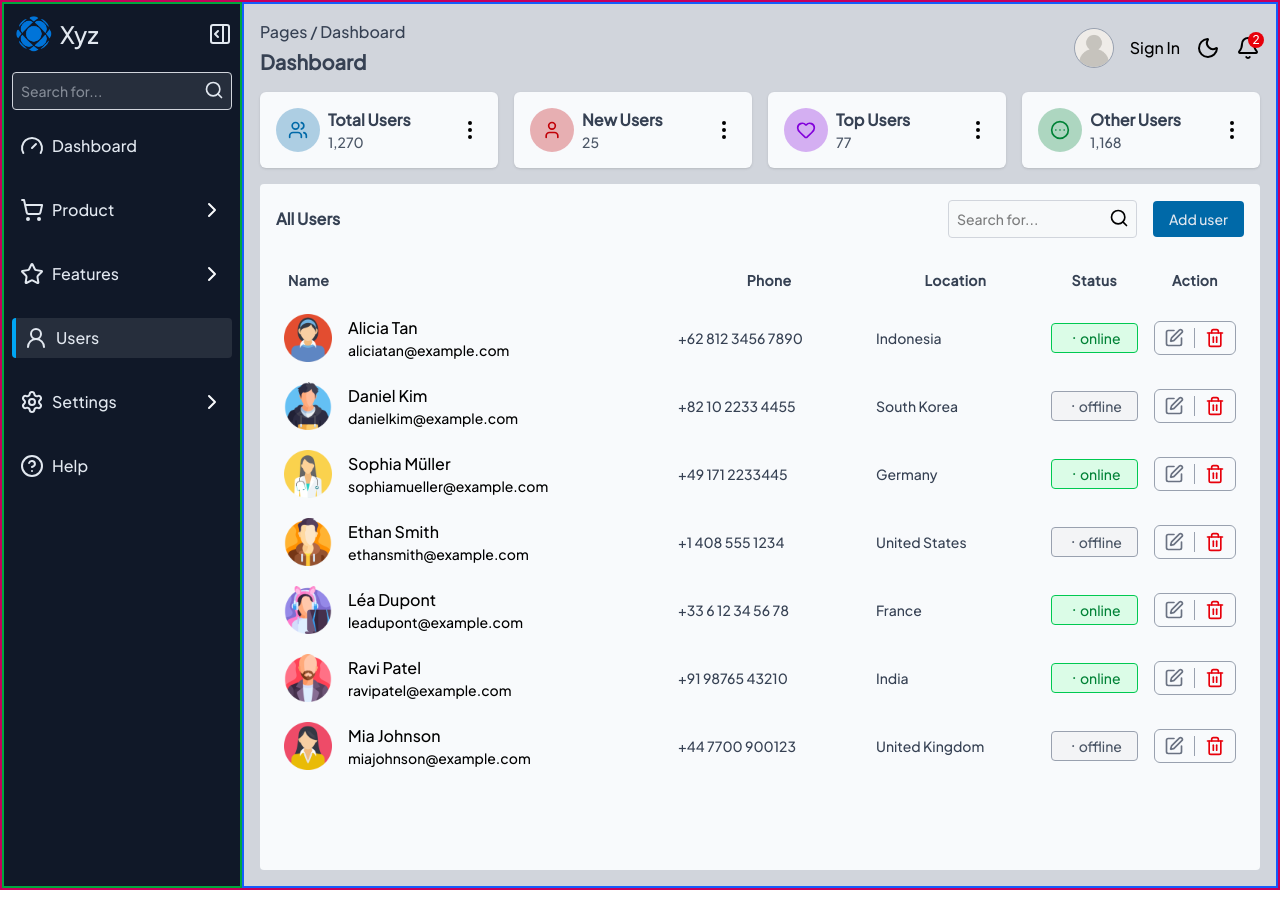
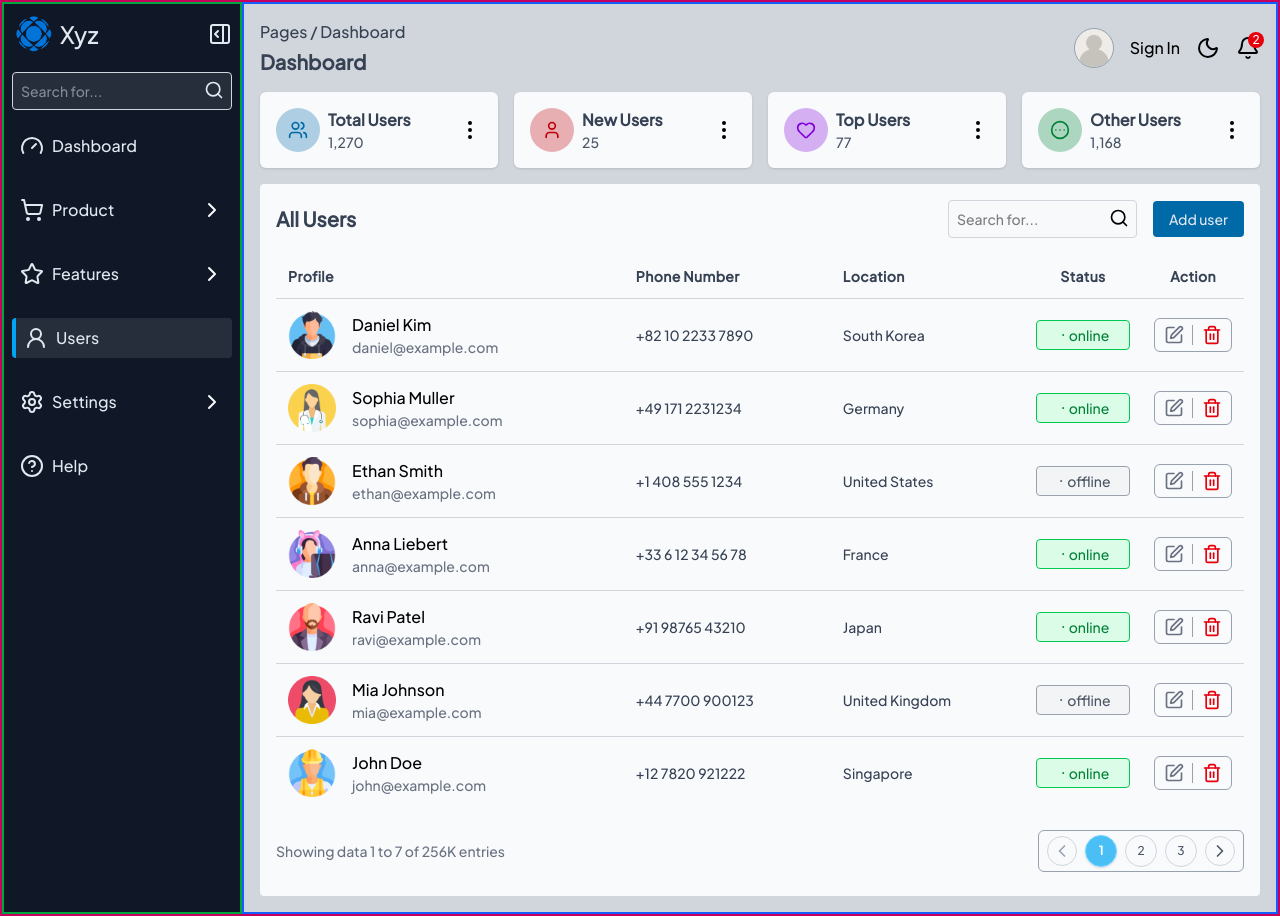
Before and after one commit to RaihanHafiz27/Dashboard, a Next.js app: page /dashboard/users in a window 1280 px wide. Before the commit the page ends 890 px from the top, so only its background shows below. Built offline with nearby package versions, Linux system fonts and the light colour scheme.

Commit message:
feat : implementation data user with redux

```diff
--- /dev/null
+++ b/src/lib/utils/dummyUsers.ts
@@ -0,0 +1,78 @@
+export interface Users {
+  id: string;
+  name: string;
+  telp: string;
+  location: string;
+  image: string;
+  status: boolean;
+  email: string;
+}
+
+const dummyImages = [
+  "/images/woman-2.png",
+  "/images/man-4.png",
+  "/images/woman-5.png",
+  "/images/man-1.png",
+  "/images/woman-6.png",
+  "/images/man-2.png",
+  "/images/woman-4.png",
+  "/images/man-3.png",
+];
+
+const addresses = [
+  "indonesia",
+  "south korea",
+  "germany",
+  "united states",
+  "france",
+  "japan",
+  "united kingdom",
+  "singapore",
+];
+
+const names = [
+  "alicia tan",
+  "daniel kim",
+  "sophia muller",
+  "ethan smith",
+  "anna liebert",
+  "ravi patel",
+  "mia johnson",
+  "john doe",
+];
+
+const phone = [
+  "+62 812 3456 1234",
+  "+82 10 2233 7890",
+  "+49 171 2231234",
+  "+1 408 555 1234",
+  "+33 6 12 34 56 78",
+  "+91 98765 43210",
+  "+44 7700 900123",
+  "+12 7820 921222",
+];
+
+const generateDummyDataUsers = () => {
+  const dummyUsers: Users[] = [];
+
+  for (let i = 1; i <= 21; i++) {
+    // Ambil nama saat ini
+    const currentName = names[i % names.length];
+
+    // Ubah nama agar valid untuk email
+    const emailName = currentName.split(" ")[0].toLowerCase();
+    dummyUsers.push({
+      id: `USR-${0 + i}`,
+      location: addresses[i % addresses.length],
+      name: currentName,
+      // 2. Ambil path gambar secara berurutan atau acak
+      image: dummyImages[i % dummyImages.length],
+      telp: phone[i % phone.length],
+      status: i % 3 !== 0 ? true : false,
+      email: `${emailName}@example.com`,
+    });
+  }
+  return dummyUsers;
+};
+
+export const allDummyUsers = generateDummyDataUsers();
--- a/src/pages/dashboard/product/orders/index.tsx
+++ b/src/pages/dashboard/product/orders/index.tsx
@@ -22,13 +22,13 @@ const productOrders = () => {
   const orders = useSelector((state: RootState) => state.orders.data);
   const dispatch = useDispatch<AppDispatch>();
 
-  // Logika "slice" pagination (sama persis)
+  // Logika "slice" pagination
   const totalPages = Math.ceil(orders.length / ITEMS_PER_PAGE);
   const firstItemIndex = (currentPage - 1) * ITEMS_PER_PAGE;
   const lastItemIndex = currentPage * ITEMS_PER_PAGE;
   const currentTableData = orders.slice(firstItemIndex, lastItemIndex);
 
-  // Handler pagination (sama persis)
+  // Handler pagination
   const handlePagination = (page: number) => {
     setCurrentPage(page);
   };
--- a/src/pages/dashboard/users/index.tsx
+++ b/src/pages/dashboard/users/index.tsx
@@ -1,75 +1,31 @@
 import { SummaryUsers } from "@/fragments/cards/SummaryUsers";
 import { SearchBar } from "@/fragments/input/SearchBar";
+import { Pagination } from "@/fragments/pagination/Pagination";
+import { RootState } from "@/store/store";
 import { Dot, SquarePen, Trash2 } from "lucide-react";
 import Image from "next/image";
+import { useState } from "react";
+import { useSelector } from "react-redux";
 
-const users = [
-  {
-    id: 1,
-    name: "Alicia Tan",
-    email: "aliciatan@example.com",
-    phone: "+62 812 3456 7890",
-    location: "Indonesia",
-    status: "online",
-    image: "/images/woman-2.png",
-  },
-  {
-    id: 2,
-    name: "Daniel Kim",
-    email: "danielkim@example.com",
-    phone: "+82 10 2233 4455",
-    location: "South Korea",
-    status: "offline",
-    image: "/images/man-4.png",
-  },
-  {
-    id: 3,
-    name: "Sophia Müller",
-    email: "sophiamueller@example.com",
-    phone: "+49 171 2233445",
-    location: "Germany",
-    status: "online",
-    image: "/images/woman-5.png",
-  },
-  {
-    id: 4,
-    name: "Ethan Smith",
-    email: "ethansmith@example.com",
-    phone: "+1 408 555 1234",
-    location: "United States",
-    status: "offline",
-    image: "/images/man-1.png",
-  },
-  {
-    id: 5,
-    name: "Léa Dupont",
-    email: "leadupont@example.com",
-    phone: "+33 6 12 34 56 78",
-    location: "France",
-    status: "online",
-    image: "/images/woman-6.png",
-  },
-  {
-    id: 6,
-    name: "Ravi Patel",
-    email: "ravipatel@example.com",
-    phone: "+91 98765 43210",
-    location: "India",
-    status: "online",
-    image: "/images/man-2.png",
-  },
-  {
-    id: 7,
-    name: "Mia Johnson",
-    email: "miajohnson@example.com",
-    phone: "+44 7700 900123",
-    location: "United Kingdom",
-    status: "offline",
-    image: "/images/woman-4.png",
-  },
-];
+const ITEMS_PER_PAGE = 7;
 
 const UsersPage = () => {
+  const [currentPage, setCurrentPage] = useState(1);
+  const users = useSelector((state: RootState) => state.users.data);
+
+  // Logika "slice" pagination
+  const totalPages = Math.ceil(users.length / ITEMS_PER_PAGE);
+  const firstItemIndex = (currentPage - 1) * ITEMS_PER_PAGE;
+  const lastItemIndex = currentPage * ITEMS_PER_PAGE;
+  const currentTableData = users.slice(firstItemIndex, lastItemIndex);
+
+  // Handler pagination
+  const handlePagination = (page: number) => {
+    setCurrentPage(page);
+  };
+
+  console.log(users);
+
   return (
     <div className="space-y-4">
       <SummaryUsers />
@@ -78,7 +34,7 @@ const UsersPage = () => {
         className={`w-full space-y-4  p-4 rounded-sm bg-slate-50 dark:bg-slate-800`}
       >
         <div className="flex justify-between items-center">
-          <p className="font-semibold text-gray-700">All Users</p>
+          <p className="font-semibold text-gray-700 text-xl">All Users</p>
           <div className="flex items-center space-x-4">
             <SearchBar isFull={true} />
             <button className="bg-sky-700 px-4 py-2 text-sm rounded-sm text-slate-200">
@@ -87,21 +43,21 @@ const UsersPage = () => {
           </div>
         </div>
         {/* Table Users */}
-        <div className="flex flex-col h-[600px] space-y-2  overflow-hidden">
-          <table className="min-w-full overflow-hidden table-auto border-separate border-spacing-y-1">
+        <div className="flex flex-col h-[560px] space-y-2  overflow-hidden">
+          <table className="min-w-full overflow-hidden table-auto">
             <thead className="border-b border-gray-300">
               <tr className="text-gray-700 tracking-wide text-sm">
-                <th className="p-3 text-start">Name</th>
-                <th className="p-3 ">Phone</th>
-                <th className="p-3 ">Location</th>
+                <th className="p-3 text-start">Profile</th>
+                <th className="p-3 text-start">Phone Number</th>
+                <th className="p-3 text-start">Location</th>
                 <th className="p-3 ">Status</th>
                 <th className="p-3 ">Action</th>
               </tr>
             </thead>
-            <tbody className="">
-              {users.map((user) => (
+            <tbody className="divide-y divide-gray-300 ">
+              {currentTableData.map((user) => (
                 <tr key={user.id}>
-                  <td className="p-2">
+                  <td className="p-3">
                     <div className="flex items-center space-x-4">
                       <div className="w-12 h-12 ">
                         <Image
@@ -113,20 +69,22 @@ const UsersPage = () => {
                         />
                       </div>
                       <div>
-                        <p>{user.name}</p>
-                        <p className="text-sm">{user.email}</p>
+                        <p className="capitalize">{user.name}</p>
+                        <p className="text-sm text-gray-500">{user.email}</p>
                       </div>
                     </div>
                   </td>
 
-                  <td className="p-2 lowercase text-gray-700 text-sm">
-                    {user.phone}
+                  <td className="p-3 lowercase text-gray-700 text-sm">
+                    {user.telp}
                   </td>
-                  <td className="p-2 text-gray-700 text-sm">{user.location}</td>
-                  <td className="p-2 text-gray-700">
+                  <td className="p-3 text-gray-700 text-sm capitalize">
+                    {user.location}
+                  </td>
+                  <td className="p-3 text-gray-700">
                     <span
                       className={`flex items-center justify-center py-1 rounded-sm border ${
-                        user.status === "online"
+                        user.status === true
                           ? "border-green-500 bg-green-100 text-green-700"
                           : "border-gray-400 bg-gray-100 text-gray-600"
                       }`}
@@ -134,17 +92,16 @@ const UsersPage = () => {
                       <span className="flex items-center justify-center">
                         <Dot className="w-3 h-3" />
                       </span>
-                      <span className="text-sm font-medium">{user.status}</span>
+                      <span className="text-sm font-medium">
+                        {user.status === true ? "online" : "offline"}
+                      </span>
                     </span>
                   </td>
-                  <td className="p-2">
+                  <td className="p-3">
                     <div className="border border-gray-400 grid grid-cols-2 divide-x divide-gray-400 py-1.5 rounded-md">
                       <button
-                        className="flex justify-center cursor-pointer"
-                        // onClick={() => {
-                        //   setIsOpenModal(true);
-                        //   foundItem(users.id);
-                        // }}
+                        className="flex justify-center cursor-not-allowed"
+                        disabled
                       >
                         <SquarePen color="#6a7282" size={20} />
                       </button>
@@ -158,6 +115,17 @@ const UsersPage = () => {
             </tbody>
           </table>
         </div>
+        {/* pagination */}
+        <div className=" flex justify-between items-center pb-2">
+          <p className="text-gray-500 text-sm">
+            Showing data 1 to 7 of 256K entries
+          </p>
+          <Pagination
+            currentPage={currentPage}
+            totalPages={totalPages}
+            handlePagination={handlePagination}
+          />
+        </div>
       </div>
     </div>
   );
--- a/src/store/store.ts
+++ b/src/store/store.ts
@@ -2,6 +2,7 @@ import { Order } from "@/types/order.type";
 import { configureStore } from "@reduxjs/toolkit";
 import ordersReducer from "./ordersSlice";
 import themeReducer from "./themeSlice";
+import usersReducer from "./usersSlice";
 
 // --- Section 1 logic localStorage ---
 const STORAGE_KEY = "admin-order-storage";
@@ -37,6 +38,7 @@ export const store = configureStore({
   reducer: {
     orders: ordersReducer,
     theme: themeReducer,
+    users: usersReducer,
   },
 });
 
--- /dev/null
+++ b/src/store/usersSlice.ts
@@ -0,0 +1,24 @@
+import { allDummyUsers, Users } from "@/lib/utils/dummyUsers";
+import { createSlice, PayloadAction } from "@reduxjs/toolkit";
+
+interface UsersState {
+  data: Users[];
+}
+
+const initialState: UsersState = {
+  data: allDummyUsers,
+};
+
+export const usersSlice = createSlice({
+  name: "users",
+  initialState,
+  reducers: {
+    setUsers: (state, action: PayloadAction<Users[]>) => {
+      state.data = action.payload;
+    },
+  },
+});
+
+export const { setUsers } = usersSlice.actions;
+
+export default usersSlice.reducer;
```
Also changed, not shown: public/images/man-3.png (added).
